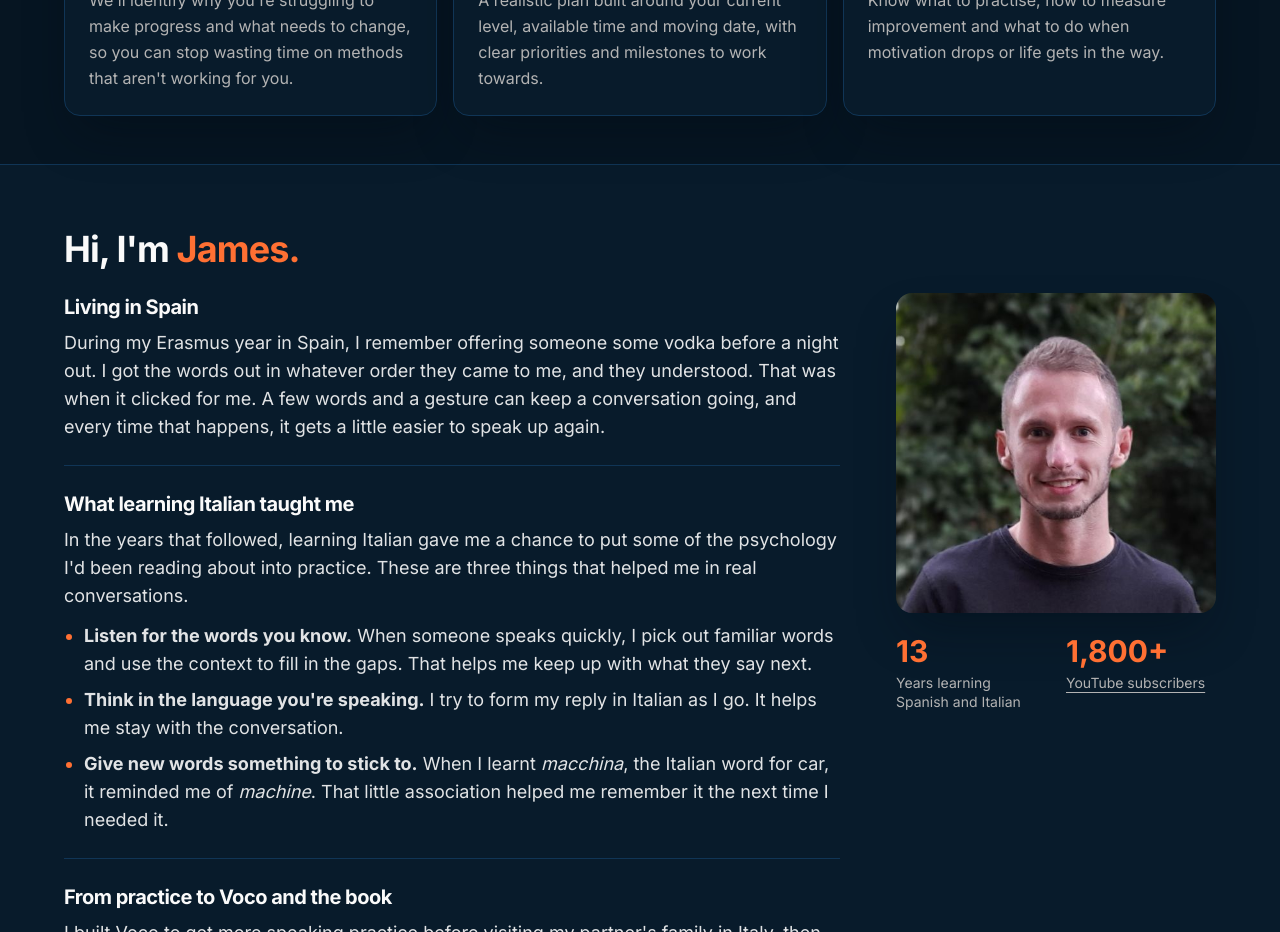
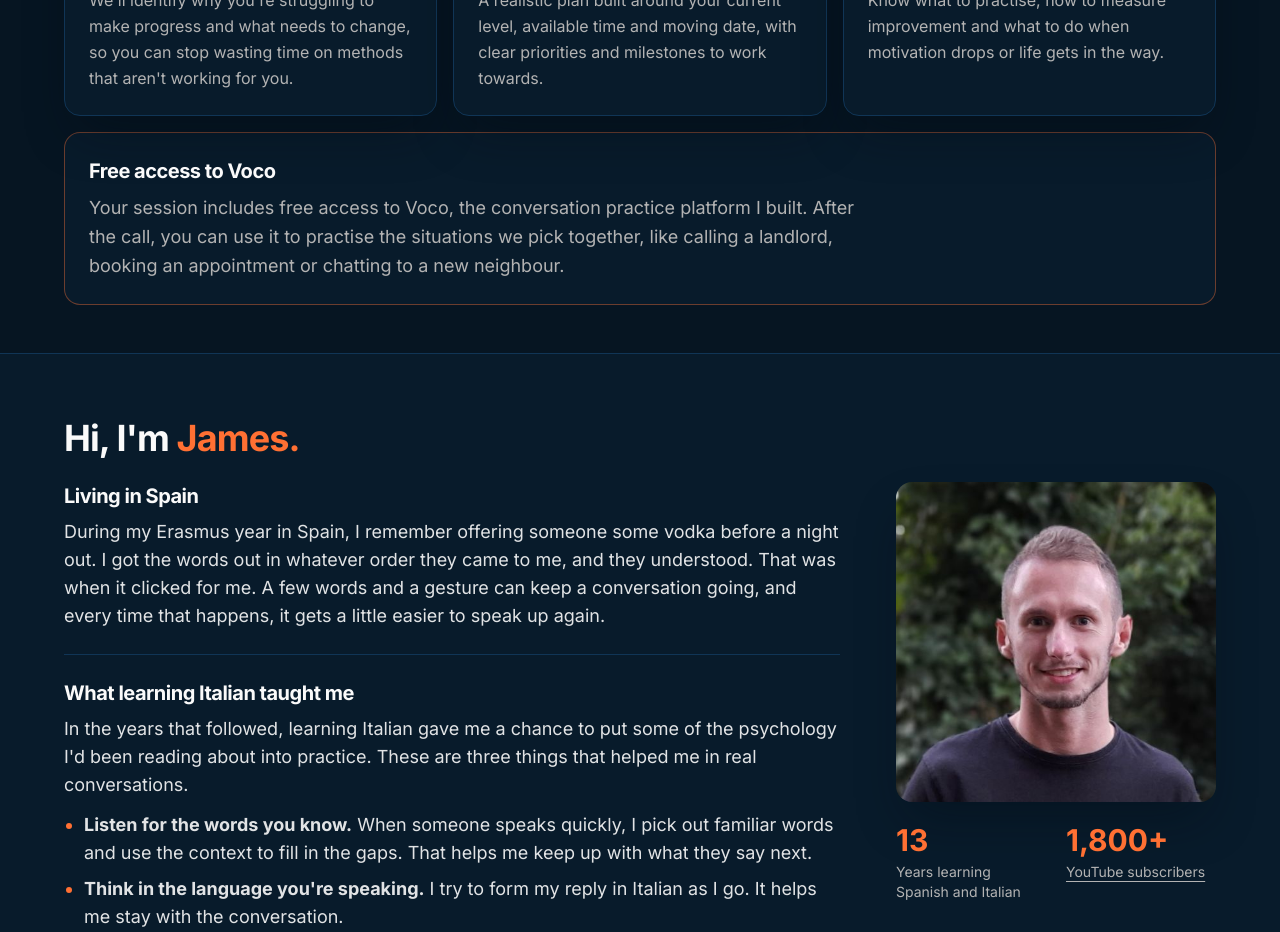
Before and after one commit to hutchy9999/jameshutchinsonlanguages, a React (Vite) app: page /coaching in a window 1280 px wide. Shown: the part 1280-2212 px from the top of the page. Built offline with nearby package versions, Linux system fonts and the light colour scheme; the HTML template or start-up script is replaced by a standard one.

Commit message:
Include free Voco access in the coaching offer

```diff
--- a/src/pages/Coaching.tsx
+++ b/src/pages/Coaching.tsx
@@ -147,6 +147,12 @@ const Coaching = () => {
               </div>
             ))}
           </div>
+          <div className="mt-4 rounded-2xl border border-primary/40 bg-card p-5 sm:p-6">
+            <h3 className="text-xl">Free access to Voco</h3>
+            <p className="mt-2 max-w-3xl text-lg leading-relaxed text-muted-foreground">
+              Your session includes free access to Voco, the conversation practice platform I built. After the call, you can use it to practise the situations we pick together, like calling a landlord, booking an appointment or chatting to a new neighbour.
+            </p>
+          </div>
         </div>
       </section>
 
```
